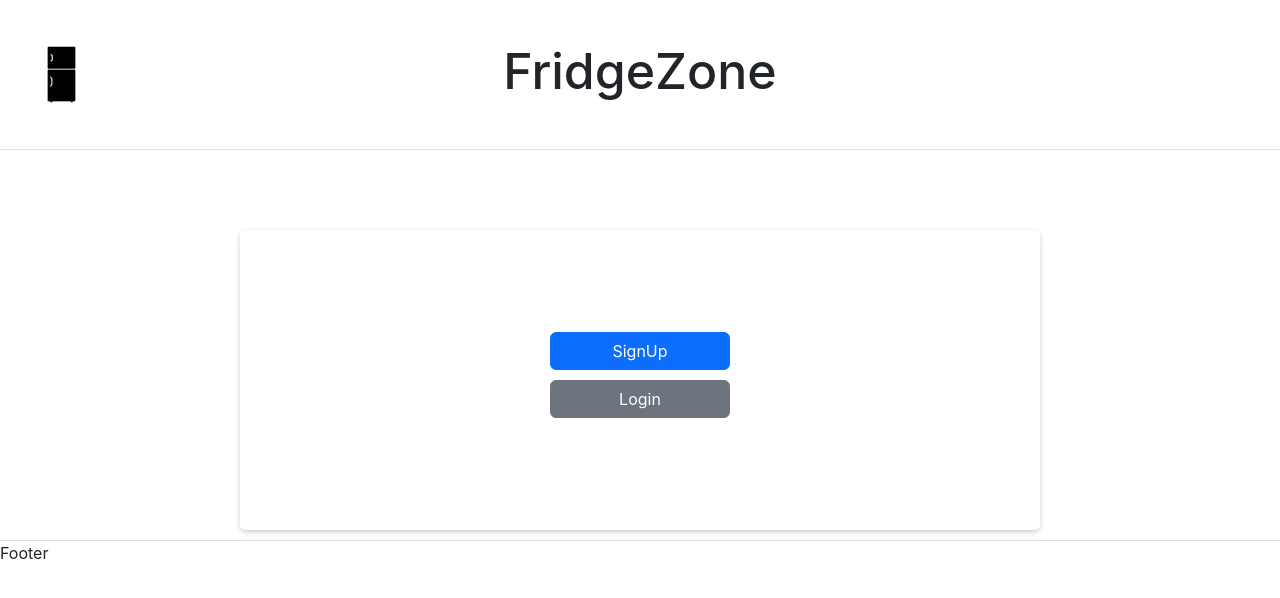
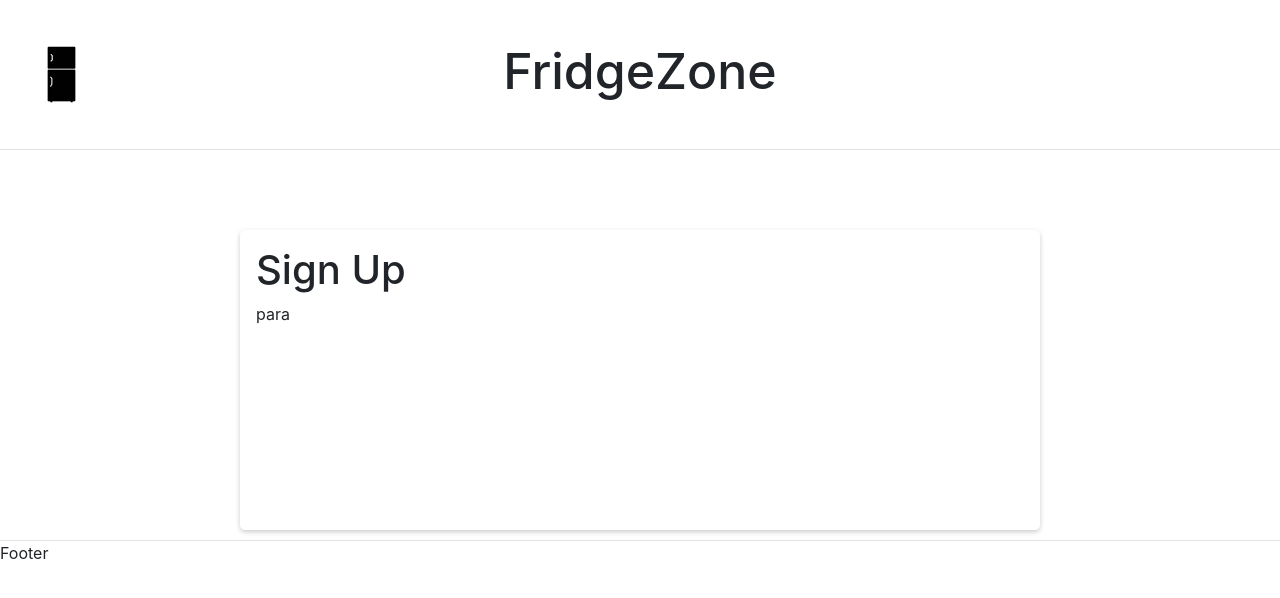
Before and after one commit to LukeSutton0/FridgeZone, a React (Create React App) app in the folder client/: page /signUp in a window 1280 px wide. Shown: the top 598 px of the page. Built offline with nearby package versions, Linux system fonts and the light colour scheme.

Commit message:
React routing
React routing is complete, content can now be changed easily, need someone to make the footer and header pretty

```diff
--- a/client/src/App.js
+++ b/client/src/App.js
@@ -6,17 +6,31 @@ import './App.css';
 import MainHeader from './components/header/MainHeader.js'
 import MainFooter from './components/footer/Footer.js'
 import MainScreen from './components/mainScreen/MainScreen.js'
-
+import ErrorPage  from './components/error/ErrorPage.js'
+import { BrowserRouter as Router,Routes,Route, Link } from 'react-router-dom';
 
 import SignUp from './components/signUp/SignUp.js'
 
 function App() {
   return (
-    <div className="App">
-      <MainHeader/>
-      <MainScreen/>
-      <MainFooter/>
-    </div>
+    <Router>
+      <div className="App">
+        <MainHeader/>
+
+        <div className="content">
+          <Routes>
+            <Route path="/" element={<MainScreen/>}>
+            </Route>
+            <Route path="/signUp" element={<SignUp/>}>
+            </Route>
+            <Route path="*" element={<ErrorPage/>}>
+            </Route>
+          </Routes>
+        </div>
+
+        <MainFooter/>
+      </div>
+    </Router>
   );
 }
 
--- /dev/null
+++ b/client/src/components/error/ErrorPage.js
@@ -0,0 +1,12 @@
+import React from "react";
+
+const ErrorPage = () =>{
+
+    return(
+        <div>
+            <p>Error</p>
+      </div>
+    )
+}
+
+export default ErrorPage;
--- a/client/src/components/mainScreen/MainScreen.js
+++ b/client/src/components/mainScreen/MainScreen.js
@@ -2,13 +2,20 @@ import React from "react";
 import classes from './MainScreen.module.css'
 import Button from 'react-bootstrap/Button';
 import 'bootstrap/dist/css/bootstrap.min.css';
-
+import { useNavigate } from "react-router-dom";
 
 const SignUp = () =>{
+  let navigate = useNavigate();
     return(
         <div className={classes.inputBox}>
-          <Button variant="primary" onclick="">SignUp</Button>
-          <Button variant="secondary">Login</Button>
+          <Button variant="primary" onClick={()=> {
+            navigate("/signUp");
+            }}>
+            SignUp</Button>
+          <Button variant="secondary" onClick={()=> {
+            navigate("/login");
+            }}>
+            Login</Button>
         </div>
     )
 }
```
